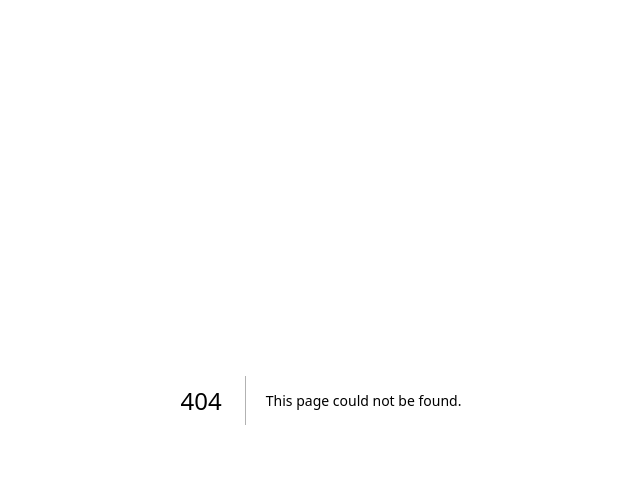
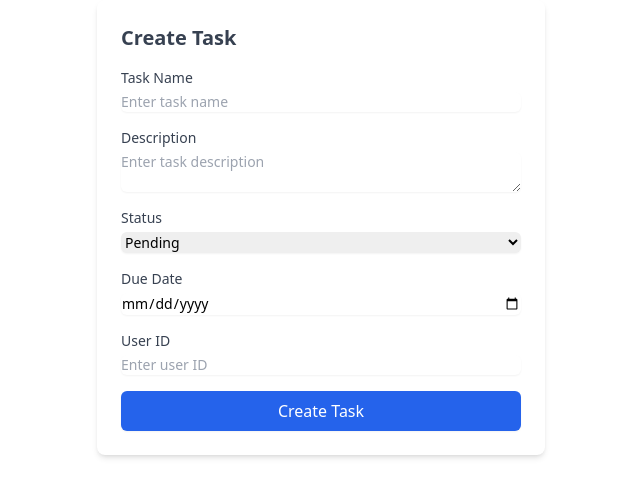
Before and after one commit to haniful360/task-management-client, a Next.js app: page /addtask in a window 1280 px wide. Before the commit this address had no page. Shown: the top 496 px of the page, without its empty margins (319-959 px from the left). Built offline with nearby package versions, Linux system fonts and the light colour scheme.

Commit message:
add awesome folder structure

```diff
--- /dev/null
+++ b/app/addtask/page.js
@@ -0,0 +1,139 @@
+"use client";
+import { useState } from "react";
+
+export default function TaskForm({ onSubmit }) {
+  const [formData, setFormData] = useState({
+    name: "",
+    description: "",
+    status: "pending",
+    due_date: "",
+    user_id: "",
+  });
+
+  const handleChange = (e) => {
+    const { name, value } = e.target;
+    setFormData({ ...formData, [name]: value });
+  };
+
+  const handleSubmit = (e) => {
+    e.preventDefault();
+    if (onSubmit) {
+      onSubmit(formData);
+      console.log(formData)
+    }
+  };
+
+  return (
+    <div className="max-w-md mx-auto bg-white shadow-md rounded-lg p-6">
+      <h2 className="text-xl font-semibold mb-4 text-gray-700">Create Task</h2>
+      <form onSubmit={handleSubmit}>
+        {/* Task Name */}
+        <div className="mb-4">
+          <label
+            htmlFor="name"
+            className="block text-sm font-medium text-gray-700"
+          >
+            Task Name
+          </label>
+          <input
+            type="text"
+            id="name"
+            name="name"
+            value={formData.name}
+            onChange={handleChange}
+            className="mt-1 block w-full rounded-md border-gray-300 shadow-sm focus:ring-blue-500 focus:border-blue-500 sm:text-sm"
+            placeholder="Enter task name"
+            required
+          />
+        </div>
+
+        {/* Description */}
+        <div className="mb-4">
+          <label
+            htmlFor="description"
+            className="block text-sm font-medium text-gray-700"
+          >
+            Description
+          </label>
+          <textarea
+            id="description"
+            name="description"
+            value={formData.description}
+            onChange={handleChange}
+            className="mt-1 block w-full rounded-md border-gray-300 shadow-sm focus:ring-blue-500 focus:border-blue-500 sm:text-sm"
+            placeholder="Enter task description"
+          />
+        </div>
+
+        {/* Status */}
+        <div className="mb-4">
+          <label
+            htmlFor="status"
+            className="block text-sm font-medium text-gray-700"
+          >
+            Status
+          </label>
+          <select
+            id="status"
+            name="status"
+            value={formData.status}
+            onChange={handleChange}
+            className="mt-1 block w-full rounded-md border-gray-300 shadow-sm focus:ring-blue-500 focus:border-blue-500 sm:text-sm"
+            required
+          >
+            <option value="pending">Pending</option>
+            <option value="approved">Approved</option>
+          </select>
+        </div>
+
+        {/* Due Date */}
+        <div className="mb-4">
+          <label
+            htmlFor="due_date"
+            className="block text-sm font-medium text-gray-700"
+          >
+            Due Date
+          </label>
+          <input
+            type="date"
+            id="due_date"
+            name="due_date"
+            value={formData.due_date}
+            onChange={handleChange}
+            className="mt-1 block w-full rounded-md border-gray-300 shadow-sm focus:ring-blue-500 focus:border-blue-500 sm:text-sm"
+          />
+        </div>
+
+        {/* User ID */}
+        <div className="mb-4">
+          <label
+            htmlFor="user_id"
+            className="block text-sm font-medium text-gray-700"
+          >
+            User ID
+          </label>
+          <input
+            type="number"
+            id="user_id"
+            name="user_id"
+            value={formData.user_id}
+            onChange={handleChange}
+            className="mt-1 block w-full rounded-md border-gray-300 shadow-sm focus:ring-blue-500 focus:border-blue-500 sm:text-sm"
+            placeholder="Enter user ID"
+            required
+          />
+        </div>
+
+        {/* Submit Button */}
+        <div>
+          <button
+            type="submit"
+            className="w-full bg-blue-600 text-white py-2 px-4 rounded-md shadow-sm hover:bg-blue-700 focus:outline-none focus:ring-2 focus:ring-blue-500 focus:ring-offset-2"
+          >
+            Create Task
+          </button>
+        </div>
+      </form>
+    </div>
+  );
+}
--- /dev/null
+++ b/app/dashboard/layout.js
@@ -0,0 +1,20 @@
+import Header from "@/components/Header/Header";
+import Sidebar from "@/components/Sidebar/Sidebar";
+import React from "react";
+
+const Dashboardlayout = ({ children }) => {
+  return (
+    <div className="flex min-h-screen max-w-[1440px] mx-auto">
+      {/* Sidebar */}
+      <Sidebar />
+
+      <main className="shadow-md w-[1187px]">
+        {/* Header */}
+        <Header />
+        {children}
+      </main>
+    </div>
+  );
+};
+
+export default Dashboardlayout;
--- /dev/null
+++ b/app/dashboard/page.js
@@ -0,0 +1,12 @@
+import MainContent from '@/components/MainContent/MainContent';
+import React from 'react';
+
+const page = () => {
+    return (
+        <div>
+             <MainContent />
+        </div>
+    );
+};
+
+export default page;
--- a/app/layout.js
+++ b/app/layout.js
@@ -1,5 +1,7 @@
 import { Geist, Geist_Mono } from "next/font/google";
 import "./globals.css";
+import Sidebar from "@/components/Sidebar/Sidebar";
+import Header from "@/components/Header/Header";
 
 const geistSans = Geist({
   variable: "--font-geist-sans",
--- a/app/login/page.js
+++ b/app/login/page.js
@@ -35,7 +35,7 @@ const Login = () => {
       // const data = await response.json();
       console.log(response.data);
       if(response.data){
-        router.push('/')
+        router.push('/dashboard')
       }
     } catch (error) {
       console.log("error", error);
--- a/app/page.js
+++ b/app/page.js
@@ -1,20 +1,13 @@
 import Header from "@/components/Header/Header";
 import MainContent from "@/components/MainContent/MainContent";
-import Sidebar from "@/components/Sidebar/Sidebar";
+// import Sidebar from "@/components/Sidebar/Sidebar";
 import Image from "next/image";
+import Login from "./login/page";
 
 export default function Home() {
   return (
-    <div className="flex min-h-screen max-w-[1440px] mx-auto">
-      {/* Sidebar */}
-      <Sidebar />
-
-      <main className="shadow-md w-[1187px]">
-        {/* Header */}
-        <Header />
-        {/* main Content */}
-        <MainContent />
-      </main>
+    <div>
+      <Login/>
     </div>
   );
 }
--- a/components/MainContent/HiringTable.jsx
+++ b/components/MainContent/HiringTable.jsx
@@ -4,6 +4,7 @@ import filters from "../../assets/main-content/flag/Filter.svg";
 import add from "../../assets/main-content/flag/Add.svg";
 import ellipse from "../../assets/main-content/flag/Ellipse 5.svg";
 import Image from "next/image";
+import Link from "next/link";
 
 const HiringTable = () => {
   const [data, setData] = useState([]);
@@ -52,7 +53,7 @@ const HiringTable = () => {
         <div className="flex space-x-4">
           <button className="flex items-center gap-1 bg-[#D9F27E] text-black font-medium px-4 py-2 rounded-lg shadow hover:bg-[#b9d359] text-sm">
             <img src={add} alt="" />
-            <span className="text-[#222222] font-medium">Add New</span>
+            <Link href='addtask'><span className="text-[#222222] font-medium">Add New</span></Link>
           </button>
           <button className="flex items-center gap-1 bg-[#F9FAF5] h-[48px] px-4 py-2 rounded-lg hover:bg-gray-100 text-sm">
             <img src={filters} alt="" />
@@ -91,7 +92,7 @@ const HiringTable = () => {
                 <td className="py-4 px-5">{row.description}</td>
                 <td className="py-4 px-5">{row.due_date}</td>
 
-                <td className="py-4 px-5 flex items-center justify-end">
+                <td className="py-4 px-5 flex items-center">
                   <div
                     className={`flex gap-1.5 px-3 py-2 rounded text-xs font-medium ${
                       row.status === "approved"
--- a/components/Sidebar/Sidebar.jsx
+++ b/components/Sidebar/Sidebar.jsx
@@ -1,6 +1,6 @@
 import React from "react";
 // import logo from "@/assets/images/Logo.svg";
-import logo from '@/assets/images/Logo.svg';
+import logo from "@/assets/images/Logo.svg";
 import dashboard from "../../assets/images/Dashboard.svg";
 import team from "../../assets/images/user.svg";
 import wallet from "../../assets/images/Wallet.svg";
@@ -13,6 +13,7 @@ import Rectangle from "../../assets/images/Rectangle.svg";
 import down from "../../assets/images/down.svg";
 import frame from "../../assets/images/frame.png";
 import Image from "next/image";
+import Link from "next/link";
 
 const Sidebar = () => {
   return (
@@ -30,9 +31,11 @@ const Sidebar = () => {
           <p className="text-sm text-gray-500 uppercase mb-4 ml-4">Menu</p>
           <ul className="space-y-2">
             {/* Menu Item */}
-            <li className="flex items-center space-x-3 text-[#70747B] hover:text-black cursor-pointer h-14 px-4 rounded-lg hover:bg-gray-100">
-              <Image src={dashboard} alt="Dashboard" />
-              <span className="text-base ">Home</span>
+            <li className="">
+              <Link href="/" className="flex items-center space-x-3 text-[#70747B] hover:text-black cursor-pointer h-14 px-4 rounded-lg hover:bg-gray-100">
+                <Image src={dashboard} alt="Dashboard" />
+                <span className="text-base ">Home</span>
+              </Link>
             </li>
 
             {/* Team */}
```
